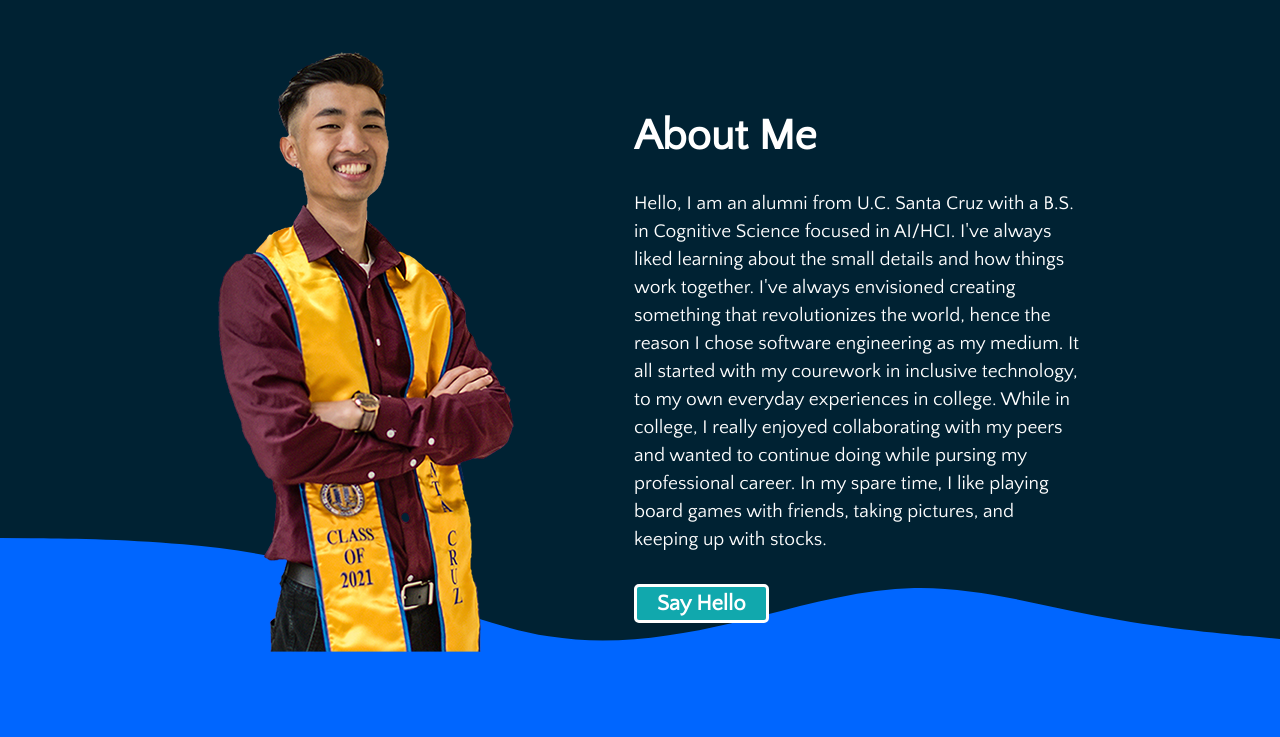
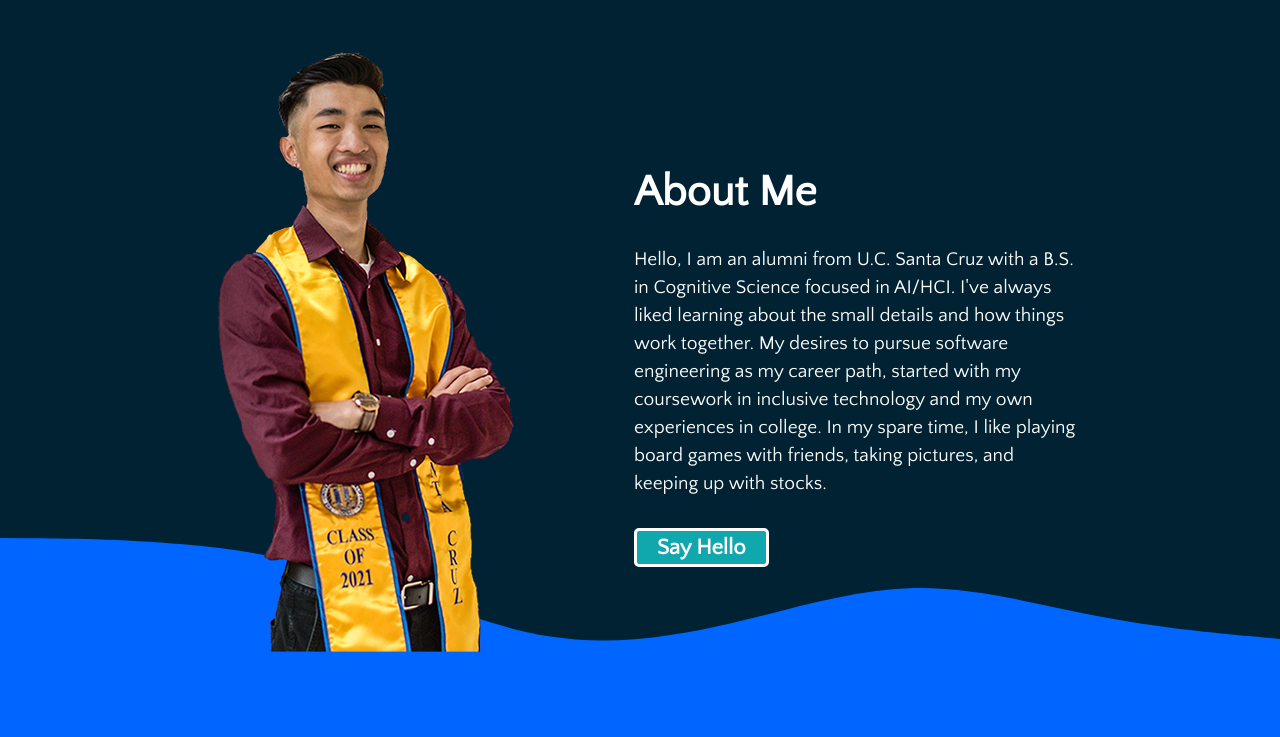
Before and after one commit to Henrycodeproj/My-Portfolio, a plain HTML site: page index.html in a window 1280 px wide. Shown: the part 1632-2369 px from the top of the page. Drawn offline with Linux system fonts and the light colour scheme; a web font is replaced by a local one.

Commit message:
Update index.html

```diff
--- a/index.html
+++ b/index.html
@@ -79,7 +79,7 @@
             <img src="./pictures/recent.png" alt="" class = "about-photo reveal">
             <div class = "contain">
                 <h1 class = "about-me-heading">About Me</h1>
-                <p class ="about-me-paragraph">Hello, I am an alumni from U.C. Santa Cruz with a B.S. in Cognitive Science focused in AI/HCI. I've always liked learning about the small details and how things work together. I've always envisioned creating something that revolutionizes the world, hence the reason I chose software engineering as my medium. It all started with my courework in inclusive technology, to my own everyday experiences in college. While in college, I really enjoyed collaborating with my peers and wanted to continue doing while pursing my professional career. In my spare time, I like playing board games with friends, taking pictures, and keeping up with stocks. </p>
+                <p class ="about-me-paragraph">Hello, I am an alumni from U.C. Santa Cruz with a B.S. in Cognitive Science focused in AI/HCI. I've always liked learning about the small details and how things work together. My desires to pursue software engineering as my career path, started with my coursework in inclusive technology and my own experiences in college. In my spare time, I like playing board games with friends, taking pictures, and keeping up with stocks. </p>
                 <div class = "button-container">
                 <a href="mailto:lihenryhl.work@gmail.com" title = "Send a direct email." class = "hire">Say Hello</a>
                 </div>
```
